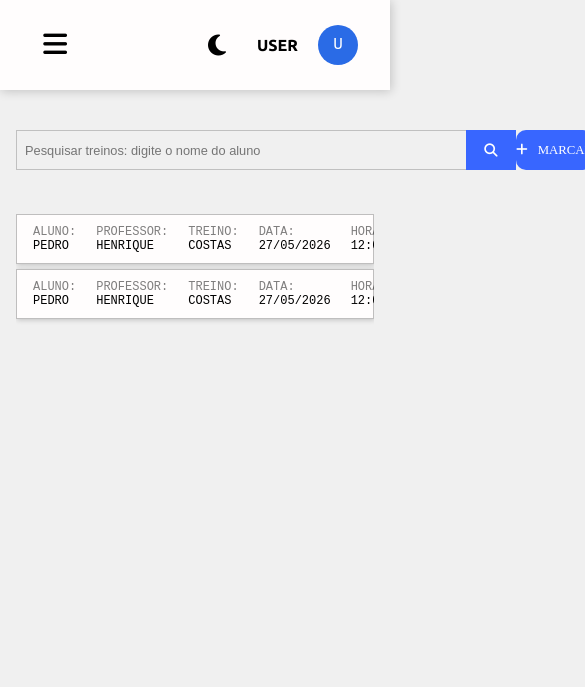
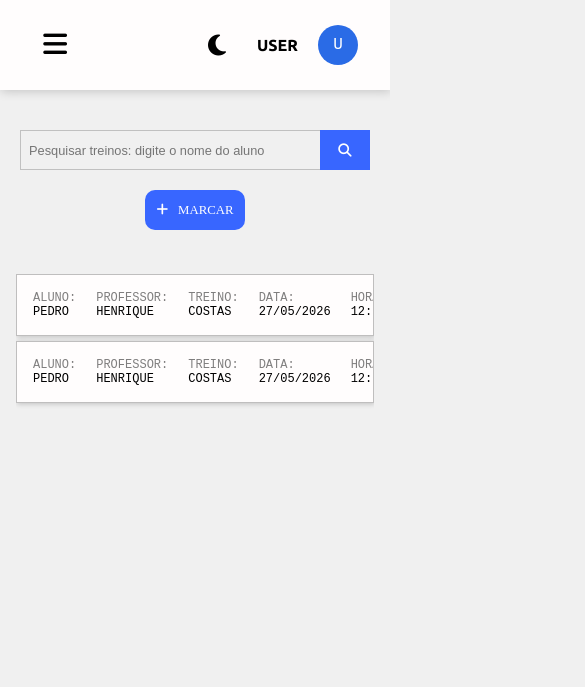
Before and after one commit to eupedrobarbosa03/academy, a plain HTML site: page dist/index.html in a window 390 px wide. Shown: the whole page, 585 px wide, since content can reach past the window. Drawn offline with Linux system fonts and the light colour scheme; a web font is replaced by a local one.

Commit message:
aplicando responsividade para a seção de treinos

```diff
--- a/dist/css/responsive.css
+++ b/dist/css/responsive.css
@@ -10,7 +10,7 @@
     }
 }
 
-@media screen and (max-width: 770px) {
+@media screen and (max-width: 844px) {
 
     body {
         overflow: auto;
@@ -42,4 +42,35 @@
         font-size: 1rem;
     }
 
+    #input-search-workouts {
+        width: 300px;
+    }
+
+    .container-search-workouts {
+        width: 100%;
+        display: flex;
+        justify-content: center;
+    }
+
+    .container-actions-workouts {
+        align-items: center;
+        justify-content: center;
+        flex-direction: column;
+        gap: 20px;
+    }
+
+    .box-workout {
+        overflow-x: auto;
+        overflow-y: hidden;
+
+    }
+
+    .box-workout {
+        height: auto;
+    }
+
+    .information-action-check {
+        display: none;
+    }
+
 }
```
Also changed, not shown: dist/index.html (+1 -1 lines), src/workouts.ts (+3 -5 lines).
